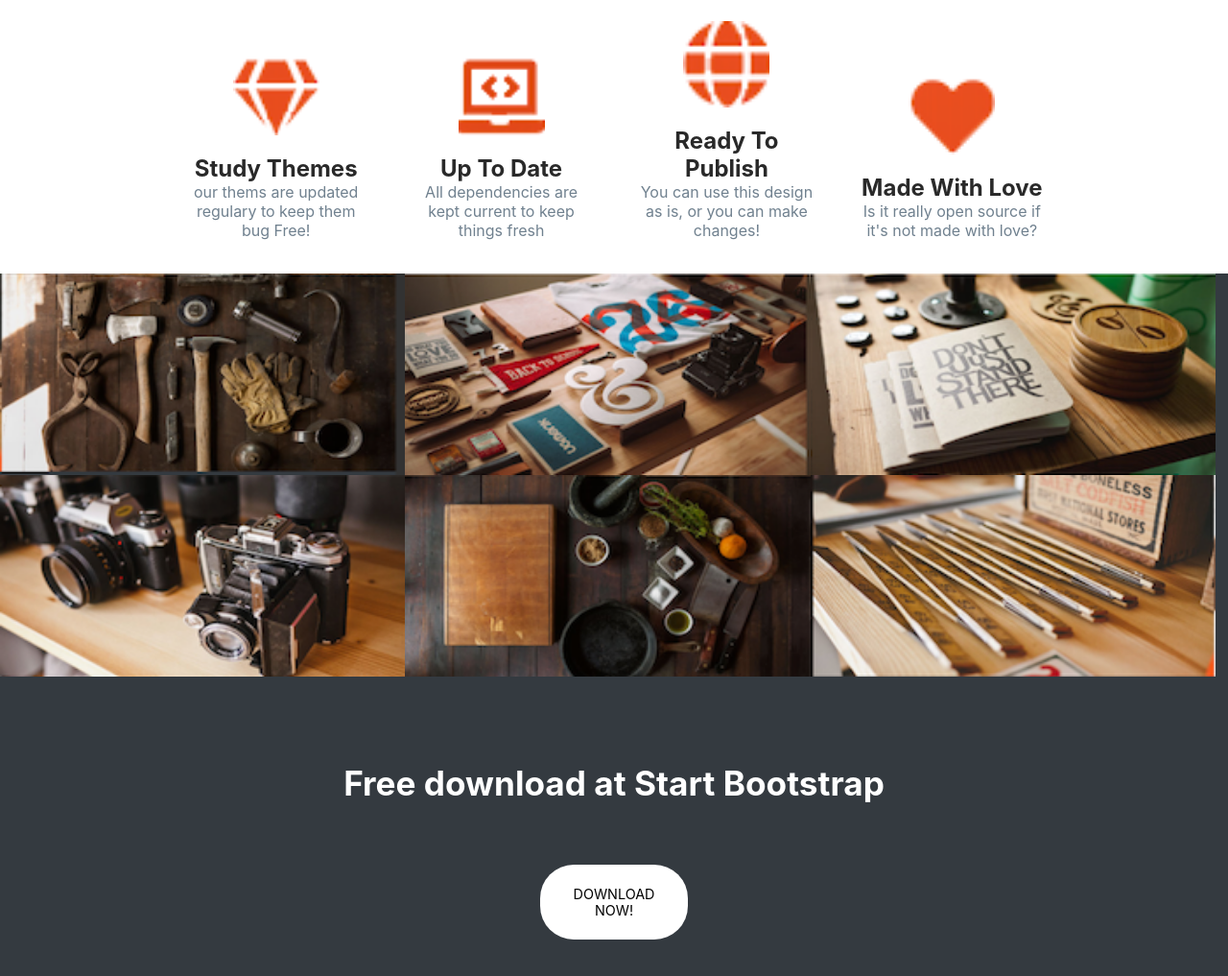
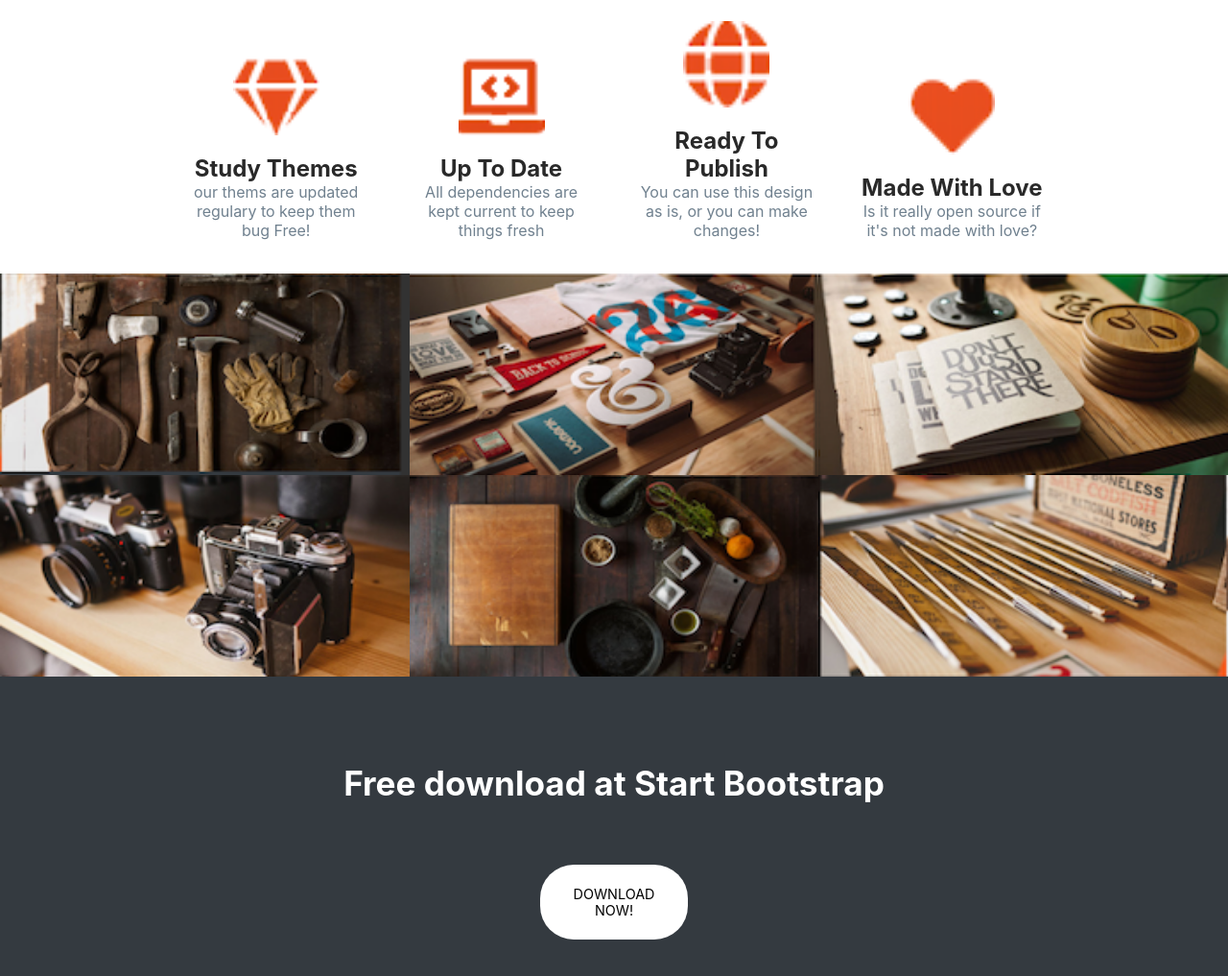
Before and after one commit to MohammedAlabd/homework3, a plain HTML site: page index.html in a window 1280 px wide. Shown: the part 1450-2467 px from the top of the page at 96% size. Drawn offline with Linux system fonts and the light colour scheme.

Commit message:
fix bug in images

```diff
--- a/css/style.css
+++ b/css/style.css
@@ -187,9 +187,9 @@ div.third ul{
     div.third ul li  p{
         color: #70818f;
     }
-    div.fourth img{
+    div.fifth img{
         float: left;
-        width: 33%;
+        width: 33.3333%;
         display: list-item;
         padding: 0;
         margin: 0;
--- a/index.html
+++ b/index.html
@@ -84,15 +84,21 @@
                         Is it really open source if it's not made with love?</p></a>
                 </li>
         </div>
-        <div class="fourth">
+        <!-- <div class="fourth">
             <img src="./img/Screen (1).png" alt="">
             <img src="./img/Screen (2).png" alt="">
             <img src="./img/Screen (3).png" alt="">
             <img src="./img/Screen (4).png" alt="">
             <img src="./img/Screen (5).png" alt="">
             <img src="./img/Screen (6).png" alt="">
-        </div>
+        </div> -->
         <div class="fifth">
+            <img src="./img/Screen (1).png" alt="">
+            <img src="./img/Screen (2).png" alt="">
+            <img src="./img/Screen (3).png" alt="">
+            <img src="./img/Screen (4).png" alt="">
+            <img src="./img/Screen (5).png" alt="">
+            <img src="./img/Screen (6).png" alt="">
             <h1>Free download at Start Bootstrap</h1>
             <a href="#">DOWNLOAD NOW!</a>
         </div>
```
